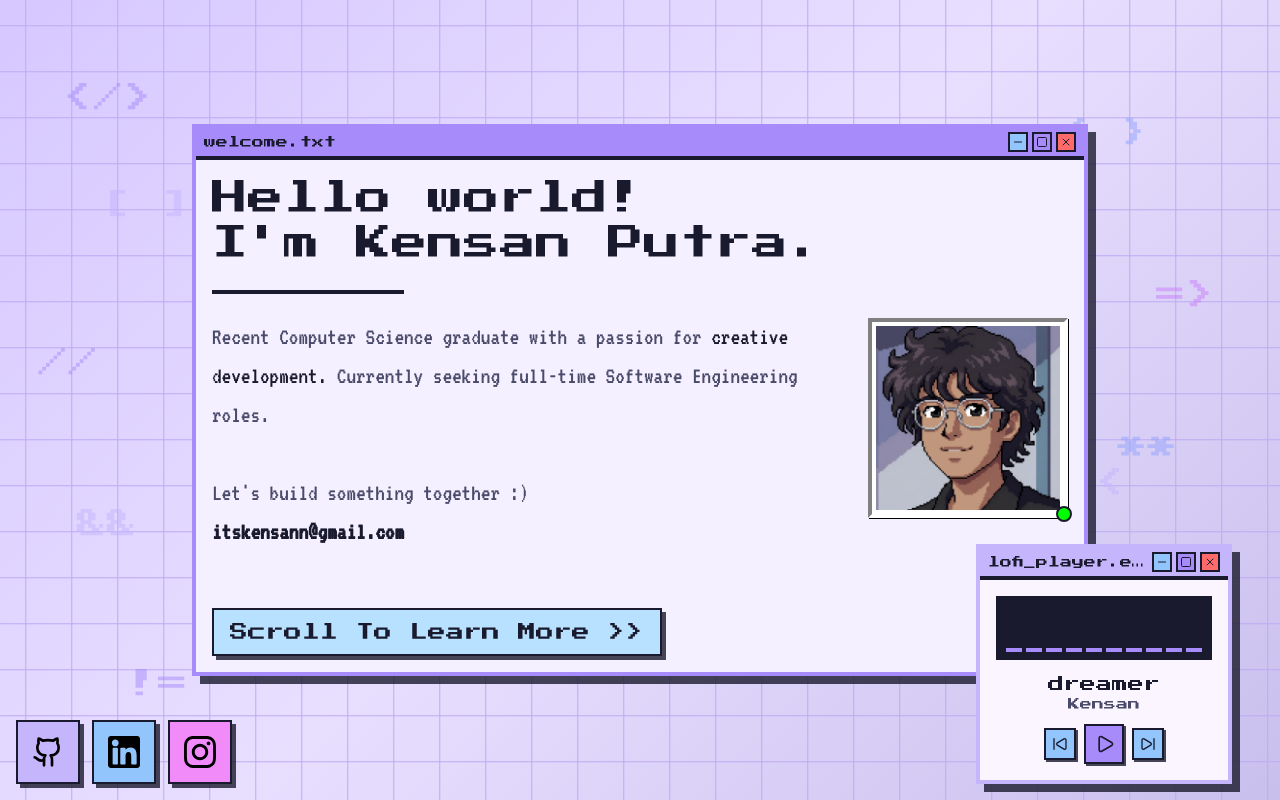
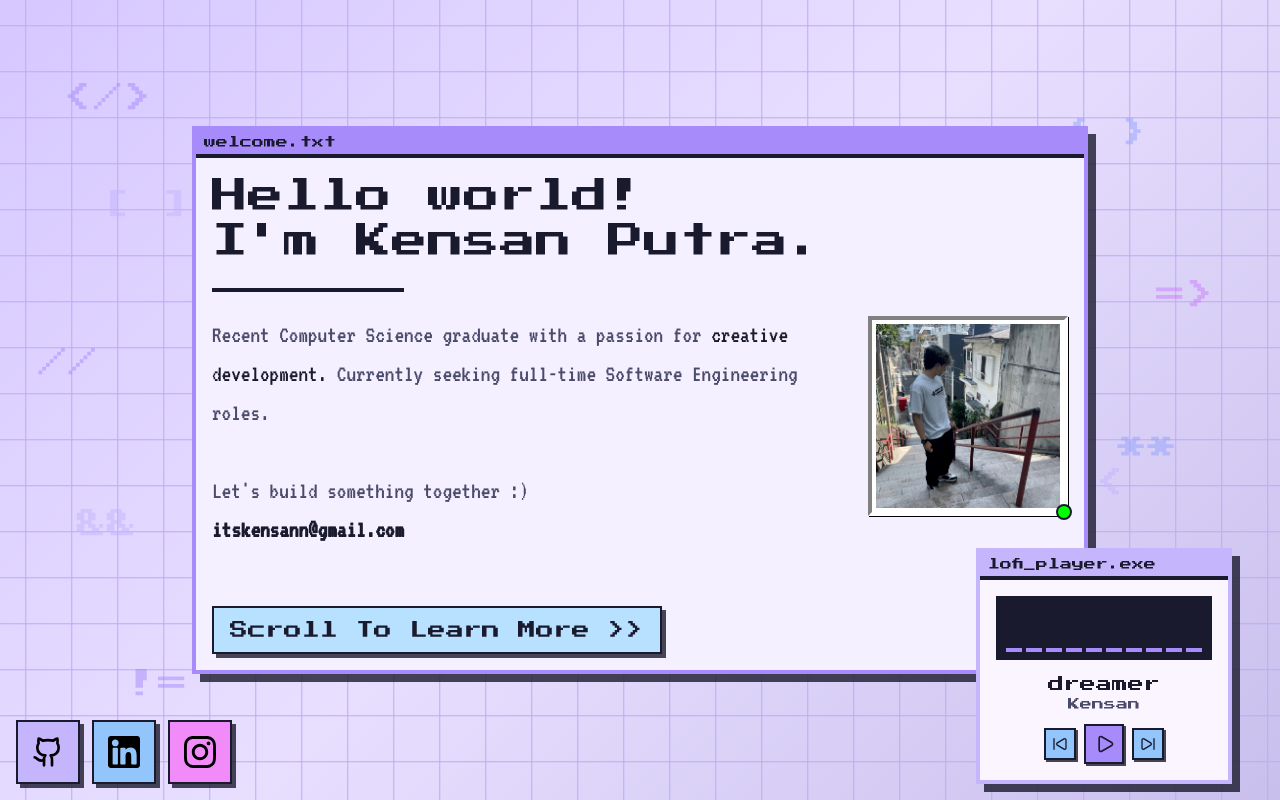
Before and after one commit to ItsKensann/portfolio, a Next.js app: page / in a window 1280 px wide. Built offline with nearby package versions, Linux system fonts and the light colour scheme.

Commit message:
updated pfp and removed window buttons
- updated pfp from pixel
- removed unnecessary window buttons

```diff
--- a/components/RetroWindow.tsx
+++ b/components/RetroWindow.tsx
@@ -11,6 +11,7 @@ interface RetroWindowProps {
   variant?: "purple" | "blue" | "lavender" | "sky";
   onClose?: () => void;
   draggable?: boolean;
+  windowButtons?: boolean;
 }
 
 const variantStyles = {
@@ -34,6 +35,7 @@ export function RetroWindow({
   variant = "purple",
   onClose,
   draggable = false,
+  windowButtons = false,
 }: RetroWindowProps) {
   const Component = motion.div;
 
@@ -54,6 +56,8 @@ export function RetroWindow({
         <span className="font-mono text-[10px] sm:text-xs text-[#1a1a2e] truncate">
           {title}
         </span>
+        {windowButtons && (
+          <>
             <div className="flex gap-1">
               <button
                 type="button"
@@ -78,6 +82,8 @@ export function RetroWindow({
                 <X className="w-2 h-2 sm:w-3 sm:h-3 text-[#1a1a2e]" />
               </button>
             </div>
+          </>
+        )}
       </div>
       {/* body content */}
       <div className="p-3 sm:p-4">{children}</div>
--- a/components/sections/ProjectsSection.tsx
+++ b/components/sections/ProjectsSection.tsx
@@ -163,6 +163,7 @@ export function ProjectsSection() {
                   variant="lavender"
                   onClose={() => setSelectedProject(null)}
                   className="w-full max-w-lg"
+                  windowButtons={true}
                 >
                   <div className="space-y-6">
                     <div className="flex items-center gap-3">
@@ -228,6 +229,7 @@ export function ProjectsSection() {
                   title="preview.exe"
                   onClose={() => setSelectedProject(null)}
                   className="w-full max-w-xl"
+                  windowButtons={true}
                 >
                   <div className="flex w-full h-full bg-black border-2 border-[#1a1a2e] overflow-hidde">
                     <img
```
Also changed, not shown: public/profile_picture.png, public/profile_pictureOLD.png (added). Lines whose indentation alone changed are shown as unchanged.
